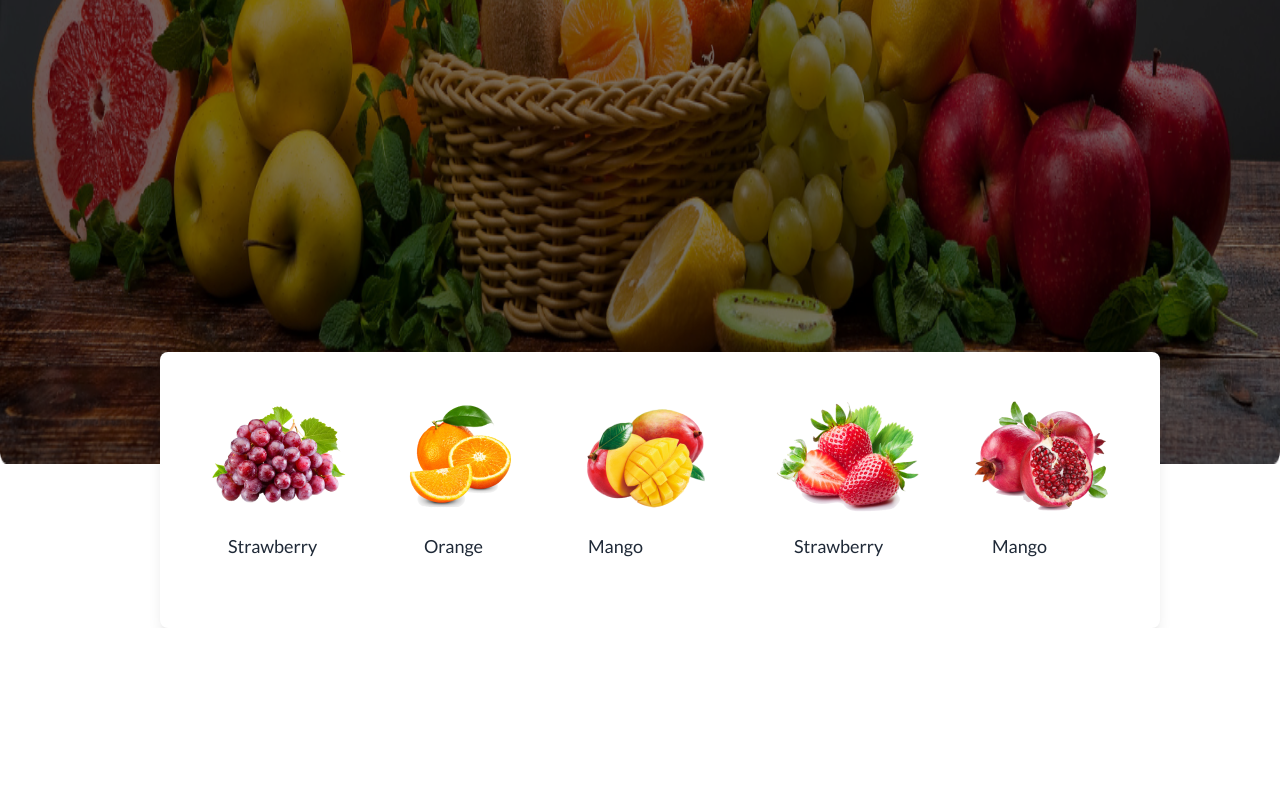
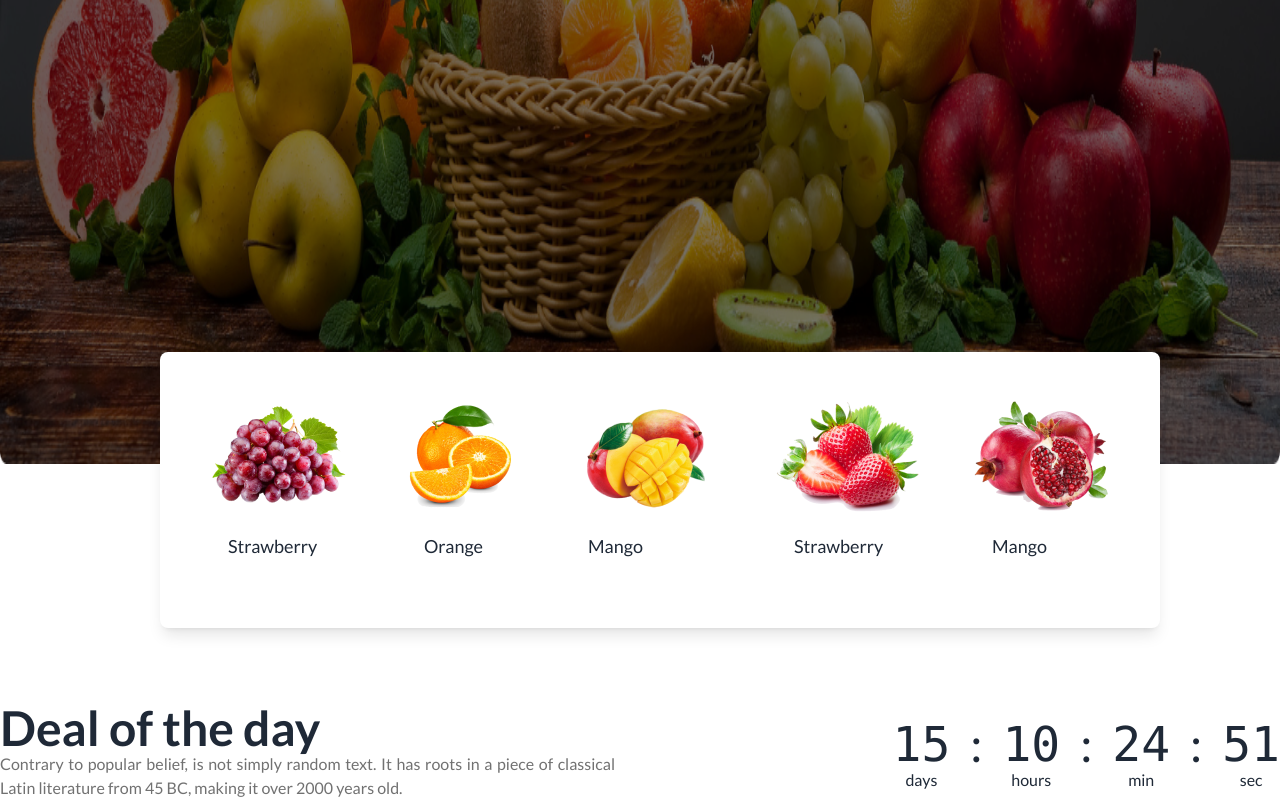
Before and after one commit to Monalisa2836/third-assignment, a plain HTML site: page index.html in a window 1280 px wide. Shown: the part 676-1476 px from the top of the page. Before the commit the page ends 1304 px from the top, so only its background shows below. Drawn offline with nearby package versions, Linux system fonts and the light colour scheme; grey boxes are pictures that could not be loaded.

Commit message:
made the deal of the day section title and countdown

```diff
--- a/index.html
+++ b/index.html
@@ -45,7 +45,7 @@
     </style>
   </head>
   <body class="font-lato">
-    <header class="md:max-w-screen-xl mx-auto my-10">
+    <header class="md:max-w-screen-xl mx-auto lg:my-10">
       <nav>
         <div
           class="navbar bg-none md:bg-fruit-primary rounded-full md:px-14 flex justify-between flex-row-reverse md:flex-row"
@@ -235,5 +235,50 @@
         </div>
       </section>
     </header>
+    <main class="md:max-w-screen-xl mx-auto lg:mt-44">
+      <!-- Deal of the day Section -->
+      <section>
+        <div class="flex flex-col md:flex-col lg:flex-row justify-between space-y-4">
+          <div class="text-center md:text-center lg:text-justify">
+            <h2 class="text-xl font-bold md:text-5xl">Deal of the day</h2>
+            <p class="text-sm md:text-base text-[#12121299] w-[277px] ml-16 md:ml-60 lg:ml-0 lg:w-[615px]">
+              Contrary to popular belief, is not simply random text. It has
+              roots in a piece of classical Latin literature from 45 BC, making
+              it over 2000 years old.
+            </p>
+          </div>
+          <div class="grid grid-flow-col gap-5 text-center auto-cols-max ml-16 md:ml-52 lg:ml-0">
+            <div class="flex flex-col">
+              <span class="countdown font-mono text-3xl md:text-5xl">
+                <span style="--value:15;"></span>
+              </span>
+              days
+            </div>
+            <p class="text-3xl md:text-5xl">:</p>
+            <div class="flex flex-col">
+              <span class="countdown font-mono text-3xl md:text-5xl">
+                <span style="--value:10;"></span>
+              </span>
+              hours
+            </div>
+            <p class="text-3xl md:text-5xl">:</p>
+            <div class="flex flex-col">
+              <span class="countdown font-mono text-3xl md:text-5xl">
+                <span style="--value:24;"></span>
+              </span>
+              min
+            </div>
+            <p class="text-3xl md:text-5xl">:</p>
+            <div class="flex flex-col">
+              <span class="countdown font-mono text-3xl md:text-5xl">
+                <span style="--value:51;"></span>
+              </span>
+              sec
+            </div>
+          </div>
+
+        </div>
+      </section>
+    </main>
   </body>
 </html>
```
